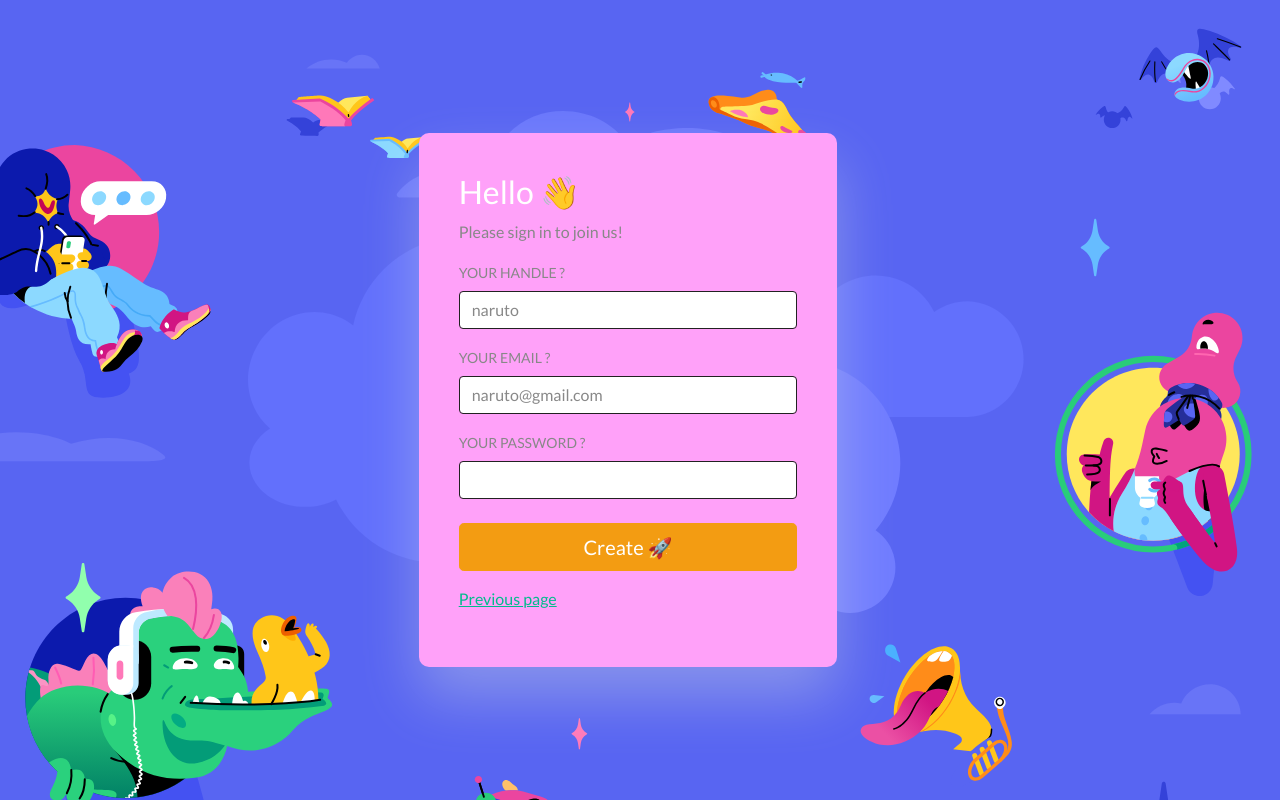
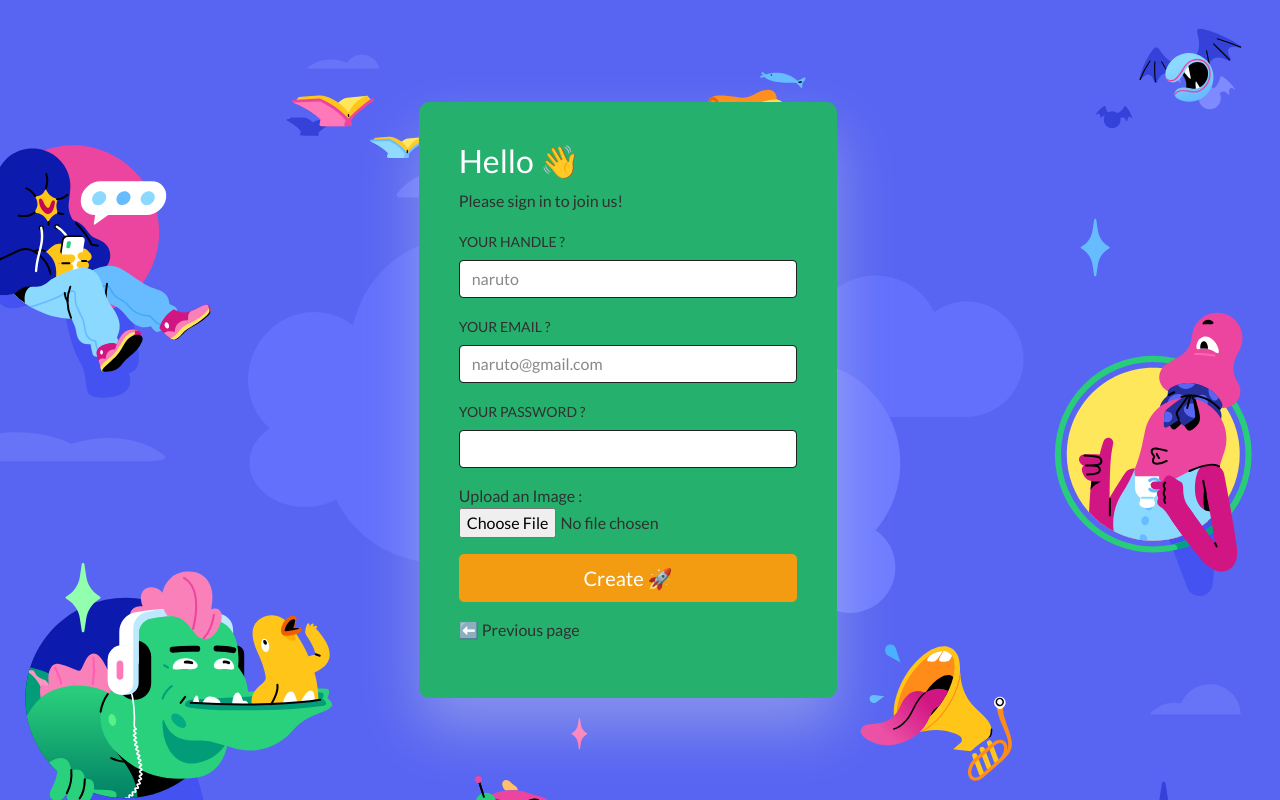
Before and after one commit to APENIN12/EC_code_2023, a PHP site: page /view/signInForm.php in a window 1280 px wide. Run offline with PHP 8.4, Linux system fonts and the light colour scheme.

```diff
--- a/static/css/style.css
+++ b/static/css/style.css
@@ -10,7 +10,7 @@ html, body {
 .auth-container {
     align-items: center;
     flex-direction: column;
-    background-color: #ffa1f9 !important;
+    background-color: #25b16d !important;
 
     border-radius: 10px 10px 10px 10px;
     position: relative;
@@ -18,6 +18,7 @@ html, body {
     box-shadow: 0 30px 60px 0 rgba(250, 255, 222, 0.3) !important;
 }
 
+.text-dark,
 .friends-list a {
    text-decoration: none;
 }
--- a/view/signInForm.php
+++ b/view/signInForm.php
@@ -1,35 +1,38 @@
 <?php ob_start(); ?>
 
 <!-- login page -->
-<div class="container-fluid d-flex h-100 characterBackground">
+<div class="container-fluid text-dark d-flex h-100 characterBackground">
     <div class="row align-self-center w-100">
         <div class="col-4 mx-auto auth-container">
-            <h3> Hello 👋
+            <h3 class="text-white"> Hello 👋
             </h3>
-            <p class="text-muted"> Please sign in to join us! </p>
+            <p class=""> Please sign in to join us! </p>
             <form action="/index.php?action=registration" method="post">
                 <div class="mb-3">
-                    <label for="pseudo" class="form-label text-muted small text-uppercase">Your handle ?</label>
+                    <label for="pseudo" class="form-label text-dark small text-uppercase">Your handle ?</label>
                     <input type="text" class="form-control" id="email" name="pseudo" placeholder="naruto" required />
                 </div>
 
                 <div class="mb-3">
-                    <label for="email" class="form-label text-muted small text-uppercase">Your email ?</label>
+                    <label for="email" class="form-label small text-uppercase">Your email ?</label>
                     <input type="email" class="form-control" id="password" name="email" placeholder="naruto@gmail.com" required />
                 </div>
 
                 <div class="mb-3">
-                    <label for="password" class="form-label text-muted small text-uppercase">Your password ?</label>
+                    <label for="password" class="form-label small text-uppercase">Your password ?</label>
                     <input type="password" class="form-control" id="password" name="password" required />
                 </div>
+                <label>Upload an Image : </label>
+					<input type="file" name="image">
 
                 <div class="mb-3">
-                    <button type="submit" class="btn btn-warning btn-lg btn-block w-100 mt-2">Create 🚀</button>
+                    <button type="submit" class="btn btn-warning btn-lg btn-block w-100 mt-3">Create 🚀</button>
 
                 </div>
                 <div class="mb-3">
-                    <a href="loginView.php">Previous page</a>
+                    <a class="text-dark mt-3" href="loginView.php"> ⬅️ Previous page</a>
                 </div>
+
 
             </form>
 
```
Also changed, not shown: controller/signOnController.php (+8 -4 lines), view/confirmation.php (deleted, +0 -35 lines), view/loginView.php (+4 -4 lines), view/welcomeNewUser.php (added, +25 -0 lines).
